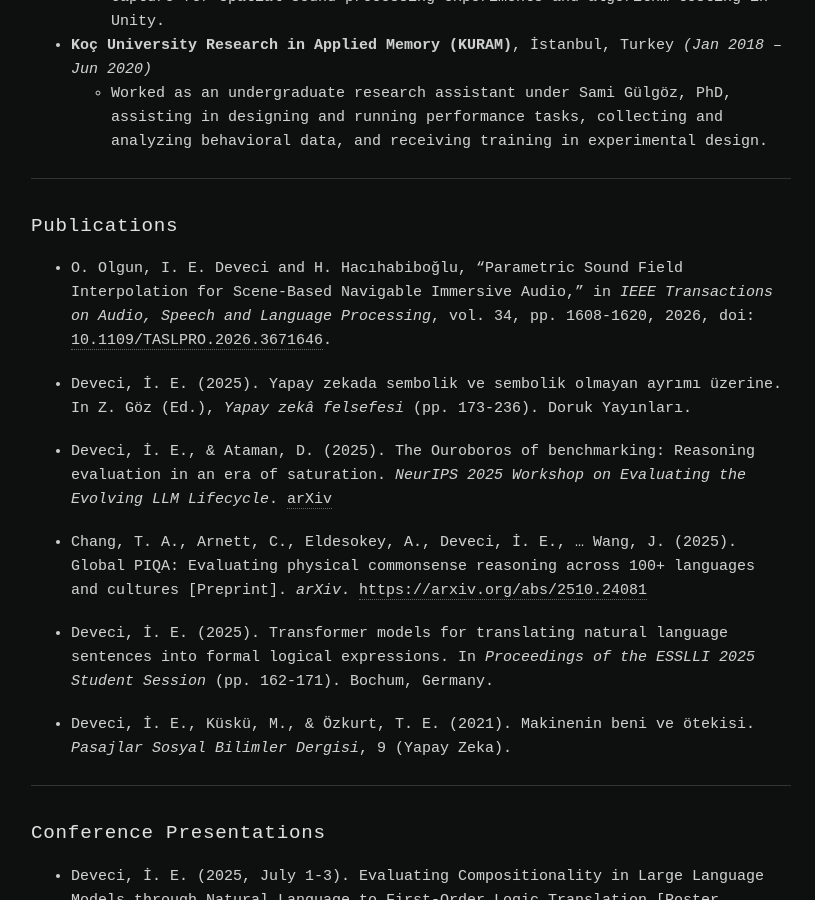
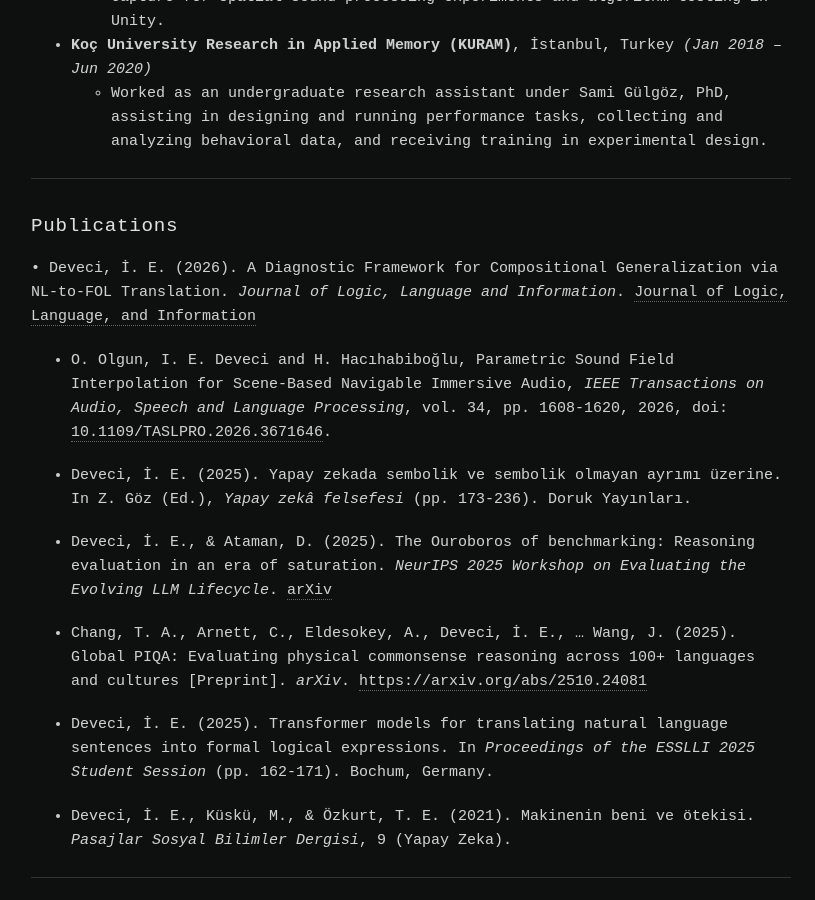
Before and after one commit to ieddeveci/ieddeveci.github.io, a Jekyll site: the page built from cv.md, in a window 1280 px wide and 900 px high, scrolled down 873 px. Shown: the whole window, without its empty margins (229-1044 px from the left). Built offline with Jekyll 4.4.1, drawn with Linux system fonts in a browser that asks for light colours.

Commit message:
Update publications in cv.md

```diff
--- a/cv.md
+++ b/cv.md
@@ -35,7 +35,9 @@ Track Program Certificate in Brain and Cognitive Sciences
 
 ## Publications
 
-* O. Olgun, I. E. Deveci and H. Hacıhabiboğlu, "Parametric Sound Field Interpolation for Scene-Based Navigable Immersive Audio," in *IEEE Transactions on Audio, Speech and Language Processing*, vol. 34, pp. 1608-1620, 2026, doi: [10.1109/TASLPRO.2026.3671646](https://doi.org/10.1109/TASLPRO.2026.3671646).
+•	Deveci, İ. E. (2026). A Diagnostic Framework for Compositional Generalization via NL-to-FOL Translation. *Journal of Logic, Language and Information*. [Journal of Logic, Language, and Information](https://doi.org/10.1007/s10849-026-09480-0)
+
+* O. Olgun, I. E. Deveci and H. Hacıhabiboğlu, Parametric Sound Field Interpolation for Scene-Based Navigable Immersive Audio, *IEEE Transactions on Audio, Speech and Language Processing*, vol. 34, pp. 1608-1620, 2026, doi: [10.1109/TASLPRO.2026.3671646](https://doi.org/10.1109/TASLPRO.2026.3671646).
 
 * Deveci, İ. E. (2025). Yapay zekada sembolik ve sembolik olmayan ayrımı üzerine. In Z. Göz (Ed.), *Yapay zekâ felsefesi* (pp. 173-236). Doruk Yayınları.
 
```
